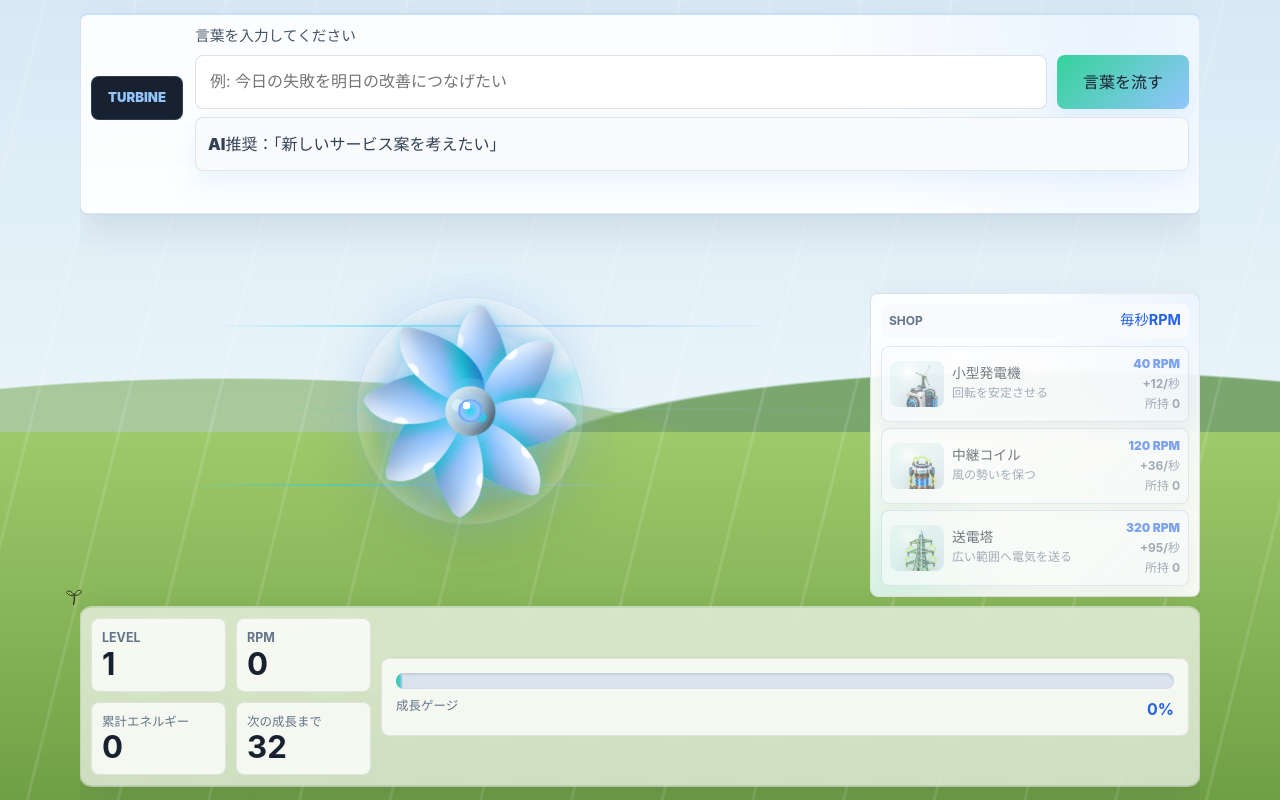
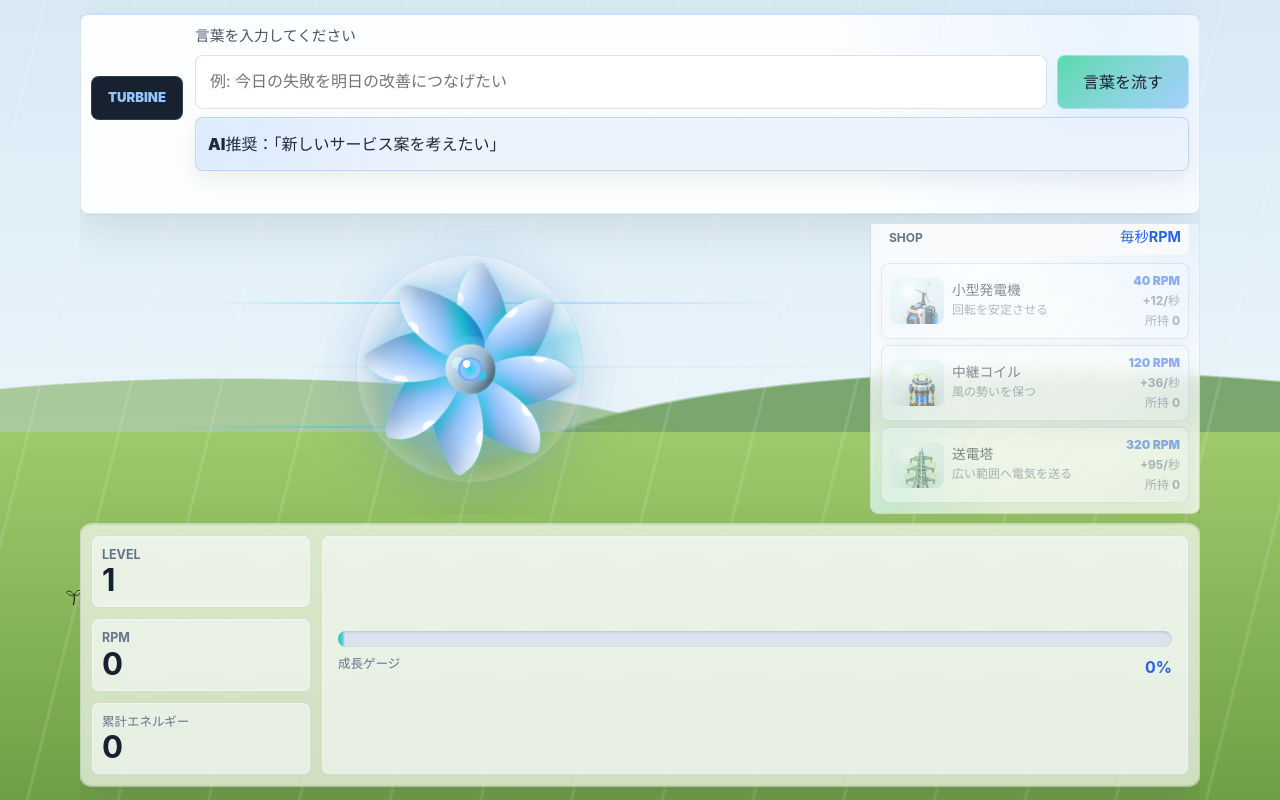
Before and after one commit to morphosync102/AIhackathon, a React (Vite) app: page / in a window 1280 px wide. Built offline with nearby package versions, Linux system fonts and the light colour scheme.

Commit message:
Clarify actionable UI controls

```diff
--- a/src/App.jsx
+++ b/src/App.jsx
@@ -237,7 +237,6 @@ export default function App() {
         level={gameState.level}
         currentRpm={gameState.currentRpm}
         totalEnergy={gameState.totalEnergy}
-        energyToNextLevel={progress.remaining}
         progress={progress.progress}
       />
     </main>
--- a/src/components/EnergyPanel.jsx
+++ b/src/components/EnergyPanel.jsx
@@ -4,7 +4,6 @@ export default function EnergyPanel({
   level = 1,
   currentRpm = 0,
   totalEnergy = 0,
-  energyToNextLevel = 0,
   progress = 0,
 }) {
   const safeProgress = clamp(Number(progress) || 0, 0, 100);
@@ -24,13 +23,9 @@ export default function EnergyPanel({
           <span>累計エネルギー</span>
           <strong>{totalEnergy}</strong>
         </div>
-        <div className="energy-stat">
-          <span>次の成長まで</span>
-          <strong>{energyToNextLevel}</strong>
-        </div>
       </div>
 
-      <div className="energy-gauge" aria-label={`次の成長まで ${Math.round(safeProgress)}%`}>
+      <div className="energy-gauge" aria-label={`成長ゲージ ${Math.round(safeProgress)}%`}>
         <div className="energy-gauge__track">
           <span
             className="energy-gauge__fill"
--- a/src/styles.css
+++ b/src/styles.css
@@ -439,13 +439,40 @@ textarea {
   border-radius: 8px;
   cursor: pointer;
   font-weight: 900;
+  transform: translateZ(0);
+  transition:
+    transform 160ms ease,
+    background 160ms ease,
+    border-color 160ms ease,
+    box-shadow 160ms ease,
+    opacity 160ms ease;
+  will-change: transform;
 }
 
 .word-form button {
   min-height: 54px;
-  background: linear-gradient(135deg, var(--page-accent-warm), var(--page-accent));
+  background:
+    linear-gradient(
+      135deg,
+      color-mix(in srgb, var(--page-accent-warm) 82%, transparent),
+      color-mix(in srgb, var(--page-accent) 82%, transparent)
+    );
   color: #18212f;
-  box-shadow: 0 12px 24px var(--page-accent-soft);
+  box-shadow:
+    0 12px 24px var(--page-accent-soft),
+    inset 0 0 0 1px rgba(255, 255, 255, 0.34);
+}
+
+.word-form button:not(:disabled):hover,
+.sample-row button:not(:disabled):hover {
+  transform: scale(1.02);
+}
+
+.word-form button:not(:disabled):hover {
+  box-shadow:
+    0 16px 32px var(--page-accent-soft),
+    0 0 0 1px color-mix(in srgb, var(--page-accent) 30%, transparent),
+    inset 0 0 0 1px rgba(255, 255, 255, 0.46);
 }
 
 .word-form button:disabled,
@@ -460,15 +487,31 @@ textarea {
 }
 
 .sample-row button {
-  border: 1px solid rgba(103, 117, 138, 0.16);
-  background: #f8fafc;
-  color: #334155;
+  border: 1px solid color-mix(in srgb, var(--page-accent) 34%, rgba(103, 117, 138, 0.16));
+  background:
+    radial-gradient(circle at 0% 50%, var(--page-accent-soft), transparent 16rem),
+    color-mix(in srgb, var(--page-accent) 13%, rgba(248, 250, 252, 0.78));
+  color: #1f2a3a;
   padding: 10px 12px;
   text-align: left;
   line-height: 1.28;
   overflow: hidden;
   text-overflow: ellipsis;
   white-space: nowrap;
+  box-shadow:
+    0 10px 22px rgba(40, 52, 70, 0.08),
+    inset 0 0 0 1px rgba(255, 255, 255, 0.34);
+}
+
+.sample-row button:not(:disabled):hover {
+  border-color: color-mix(in srgb, var(--page-accent) 58%, rgba(103, 117, 138, 0.16));
+  background:
+    radial-gradient(circle at 0% 50%, color-mix(in srgb, var(--page-accent) 24%, transparent), transparent 16rem),
+    color-mix(in srgb, var(--page-accent) 20%, rgba(248, 250, 252, 0.78));
+  box-shadow:
+    0 14px 30px rgba(40, 52, 70, 0.12),
+    0 0 0 1px color-mix(in srgb, var(--page-accent) 24%, transparent),
+    inset 0 0 0 1px rgba(255, 255, 255, 0.44);
 }
 
 .message-row {
@@ -832,7 +875,7 @@ textarea {
 
 .energy-panel {
   display: grid;
-  grid-template-columns: 280px minmax(0, 1fr);
+  grid-template-columns: 220px minmax(0, 1fr);
   align-items: center;
   gap: 10px;
   width: 100%;
@@ -850,7 +893,7 @@ textarea {
 
 .energy-panel__stats {
   display: grid;
-  grid-template-columns: repeat(2, minmax(0, 1fr));
+  grid-template-columns: 1fr;
   gap: 10px;
 }
 
@@ -858,8 +901,9 @@ textarea {
 .energy-gauge {
   border: 1px solid rgba(103, 117, 138, 0.16);
   border-radius: 8px;
-  background: rgba(255, 255, 255, 0.76);
-  box-shadow: none;
+  background: rgba(248, 250, 252, 0.58);
+  box-shadow: inset 0 0 0 1px rgba(255, 255, 255, 0.36);
+  cursor: default;
 }
 
 .energy-stat {
@@ -877,7 +921,8 @@ textarea {
 .energy-gauge {
   display: grid;
   align-content: center;
-  padding: 14px;
+  min-height: 100%;
+  padding: 16px;
 }
 
 .energy-gauge__track {
@@ -919,10 +964,11 @@ textarea {
   border: 1px solid rgba(103, 117, 138, 0.16);
   border-radius: 8px;
   background:
-    radial-gradient(circle at 100% 0%, var(--page-accent-soft), transparent 11rem),
-    radial-gradient(circle at 0% 100%, color-mix(in srgb, var(--page-accent-warm) 16%, transparent), transparent 9rem),
-    rgba(255, 255, 255, 0.92);
+    radial-gradient(circle at 100% 0%, color-mix(in srgb, var(--page-accent) 18%, transparent), transparent 11rem),
+    radial-gradient(circle at 0% 100%, color-mix(in srgb, var(--page-accent-warm) 14%, transparent), transparent 9rem),
+    rgba(255, 255, 255, 0.74);
   box-shadow: 0 18px 42px rgba(40, 52, 70, 0.12);
+  backdrop-filter: blur(10px);
 }
 
 .shop-panel__title {
@@ -962,15 +1008,37 @@ textarea {
   width: 100%;
   min-height: 62px;
   padding: 8px;
-  border: 1px solid color-mix(in srgb, var(--page-accent) 22%, rgba(103, 117, 138, 0.2));
+  border: 1px solid color-mix(in srgb, var(--page-accent) 36%, rgba(103, 117, 138, 0.2));
   border-radius: 8px;
   background:
-    radial-gradient(circle at 0% 50%, color-mix(in srgb, var(--page-accent) 9%, transparent), transparent 5rem),
-    linear-gradient(135deg, #ffffff, #f8fafc 72%, color-mix(in srgb, var(--page-accent-soft) 42%, #ffffff));
+    radial-gradient(circle at 0% 50%, color-mix(in srgb, var(--page-accent) 17%, transparent), transparent 5rem),
+    linear-gradient(135deg, rgba(255, 255, 255, 0.78), rgba(248, 250, 252, 0.72) 72%, color-mix(in srgb, var(--page-accent-soft) 54%, rgba(255, 255, 255, 0.76)));
   color: #18212f;
   cursor: pointer;
   text-align: left;
-  box-shadow: 0 8px 18px rgba(40, 52, 70, 0.07);
+  box-shadow:
+    0 8px 18px rgba(40, 52, 70, 0.08),
+    inset 0 0 0 1px rgba(255, 255, 255, 0.32);
+  transform: translateZ(0);
+  transition:
+    transform 160ms ease,
+    background 160ms ease,
+    border-color 160ms ease,
+    box-shadow 160ms ease,
+    opacity 160ms ease;
+  will-change: transform;
+}
+
+.shop-item:not(:disabled):hover {
+  border-color: color-mix(in srgb, var(--page-accent) 62%, rgba(103, 117, 138, 0.2));
+  background:
+    radial-gradient(circle at 0% 50%, color-mix(in srgb, var(--page-accent) 25%, transparent), transparent 5rem),
+    linear-gradient(135deg, rgba(255, 255, 255, 0.84), rgba(248, 250, 252, 0.78) 72%, color-mix(in srgb, var(--page-accent-soft) 70%, rgba(255, 255, 255, 0.82)));
+  box-shadow:
+    0 14px 30px rgba(40, 52, 70, 0.14),
+    0 0 0 1px color-mix(in srgb, var(--page-accent) 26%, transparent),
+    inset 0 0 0 1px rgba(255, 255, 255, 0.46);
+  transform: scale(1.02);
 }
 
 .shop-item__icon {
@@ -995,7 +1063,8 @@ textarea {
 
 .shop-item:disabled {
   cursor: not-allowed;
-  opacity: 0.58;
+  opacity: 0.5;
+  transform: none;
 }
 
 .shop-item__main,
```
